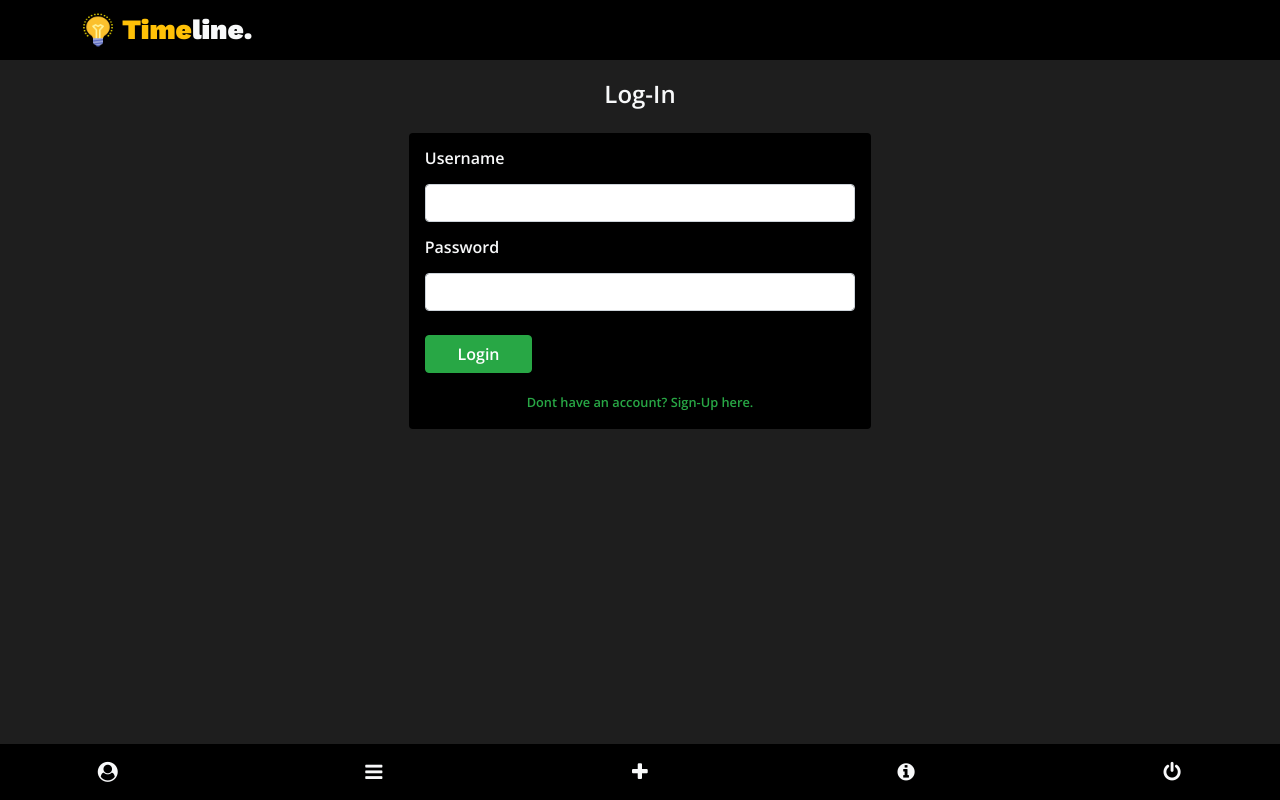
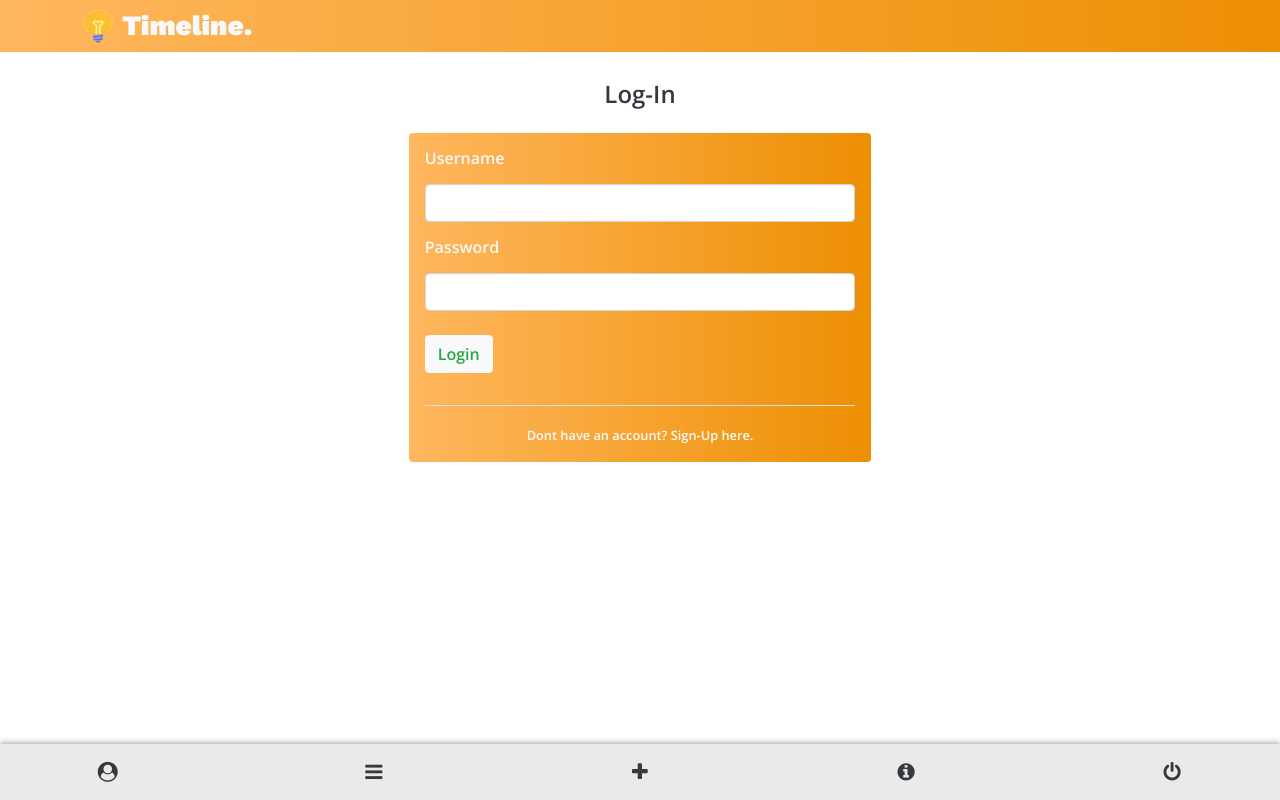
Before and after one commit to karandas777/timeline, a React (Create React App) app: page / in a window 1280 px wide. Built offline with nearby package versions, Linux system fonts and the light colour scheme.

Commit message:
changed ui

```diff
--- a/src/action/post.action.js
+++ b/src/action/post.action.js
@@ -34,3 +34,15 @@ export const funGetAllPosts = () => (dispatch) => {
       console.log(err);
     });
 };
+
+export const funGetSortedPosts = (data) => (dispatch) => {
+  const method = "/sort-post";
+  const query = data;
+  axios.post(APIURL + method,{query:query})
+  .then((res)=>{
+    console.log(res.data.message);
+  })
+  .catch((err)=>{
+    console.log(err);
+  })
+}
--- a/src/action/types.js
+++ b/src/action/types.js
@@ -1,4 +1,5 @@
 export const ADD_POST = "ADD_POST";
 export const GET_ALL_POST = "GET_ALL_POST";
+export const GET_SORTED_POST = "GET_SORTED_POST";
 
 export const APIURL = "https://timelineserver.herokuapp.com/api";
--- a/src/component/Footer.js
+++ b/src/component/Footer.js
@@ -10,21 +10,21 @@ export default class Footer extends Component {
 
   render() {
     return (
-      <div className="container-fluid px-1 fixed-bottom w-100 bg-black">
+      <div className="container-fluid px-1 fixed-bottom w-100 foot">
         <div className="container d-flex justify-content-between px-2 py-1">
-          <Link className="btn btn-lg text-light" to="/user">
+          <Link className="btn btn-lg text-dark" to="/user">
             <i className="fa fa-fw fa-user-circle"></i>
           </Link>
-          <Link className="btn btn-lg text-light" to="/messages">
+          <Link className="btn btn-lg text-dark" to="/messages">
             <i className="fa fa-fw fa-bars"></i>
           </Link>
-          <Link className="btn btn-lg text-light" to="/new-message">
+          <Link className="btn btn-lg text-dark" to="/new-message">
             <i className="fa fa-fw fa-plus"></i>
           </Link>
-          <Link className="btn btn-lg text-light" to="/info">
+          <Link className="btn btn-lg text-dark" to="/info">
             <i className="fa fa-fw fa-info-circle"></i>
           </Link>
-          <Link className="btn btn-lg text-light" to="/" onClick={this.funLogOut}>
+          <Link className="btn btn-lg text-dark" to="/" onClick={this.funLogOut}>
             <i className="fa fa-fw fa-power-off"></i>
           </Link>
         </div>
--- a/src/component/Header.js
+++ b/src/component/Header.js
@@ -31,12 +31,11 @@ export default class Header extends Component {
 
   render() {
     return (
-      <div className="container-fluid top-bar fixed-top w-100 px-1">
-        <div className="container p-2">
+      <div className="container-fluid bg-grad fixed-top w-100 px-1">
+        <div className="container px-2 py-1">
           <div className="nav-logo text-light h3 mb-0 mt-1">
             <img className="nav-icon pb-1 mr-1" src={require('../assets/logo.png')} alt="logo" />
-            <span className="text-warning">Time</span>
-            line.
+            <span className="mb-0">Timeline.</span>
           </div>
         </div>
       </div>
--- a/src/component/Home.js
+++ b/src/component/Home.js
@@ -65,7 +65,7 @@ export default class Home extends Component {
         return (
             <div className="container py-3">
                <PageTitle title="Log-In" />
-                <div className="form-group bg-black rounded mt-4 col-md-5 mx-auto p-3">
+                <div className="form-group bg-grad rounded mt-4 col-md-5 mx-auto p-3">
                     <div className="text-light h6 mb-3">Username</div>
                     <input className="form-control my-3" type="text" name="username" value={this.state.username} onChange={this.funSetState}/>
                     <div className="text-light h6 mb-3">Password</div>
@@ -77,9 +77,10 @@ export default class Home extends Component {
                             </div>
                         )}
 
-                    <button className="btn btn-success w-25 mt-2 mb-3" onClick={this.funValidator}>Login</button>
+                    <button className="btn btn-light text-success mt-2 mb-3" onClick={this.funValidator}>Login</button>
+                    <hr className="w-100 bg-light"/>
                     <div className="text-center">
-                    <Link to="/signup" className="text-decoration-none small text-success">
+                    <Link to="/signup" className="text-decoration-none small text-light">
                         Dont have an account? Sign-Up here.
                     </Link>
                     </div>
--- a/src/component/Messages.js
+++ b/src/component/Messages.js
@@ -19,8 +19,12 @@ class Messages extends Component {
         return (
             <div className="container py-3">
                 <PageTitle title="Latest Posts" />
+                        <div className="row m-0">
+                        <div className="col-md-4 p-0">
 
-                <div className="pb-3 px-0 my-4">
+                        </div>
+                        <div className="col-md-8 p-0">
+                        <div className="pb-3 px-0 my-4">
                 {this.props.allPosts.length === 0 ? (<Loading/>) : null}
                     {
                         this.props.allPosts.map((post)=>(
@@ -28,6 +32,9 @@ class Messages extends Component {
                         ))
                     }
                 </div>
+                        </div>
+                        </div>
+
             </div>
         )
     }
--- a/src/component/NewMessage.js
+++ b/src/component/NewMessage.js
@@ -80,7 +80,7 @@ class NewMessage extends Component {
     return (
       <div className="container rounded py-3">
         <PageTitle title="Create new Message" />
-        <div className="form-group bg-black text-light rounded my-3 col-md-6 mx-auto p-3">
+        <div className="form-group bg-grad text-light rounded my-3 col-md-6 mx-auto p-3">
           <div className="my-3 h6">Title</div>
           <input
             type="text"
--- a/src/component/PageTitle.js
+++ b/src/component/PageTitle.js
@@ -3,7 +3,7 @@ import React, { Component } from 'react'
 export default class PageTitle extends Component {
     render() {
         return (
-            <div className="h4 text-light text-center my-3">{this.props.title}</div>
+            <div className="h4 text-dark text-center my-3">{this.props.title}</div>
         )
     }
 }
--- a/src/component/PostCard.js
+++ b/src/component/PostCard.js
@@ -8,19 +8,19 @@ export default class PostCard extends Component {
     const imgUrl = "https://robohash.org/"+post.post_title+".png"
 
     return (
-      <div className="card bg-black text-light mb-3 py-3 px-1">
-        <div className="card-header small"><img src={imgUrl} alt={post.username} className="post-img bg-dark p-0 mb-1 mr-2"/>{post.username}</div>
+      <div className="card bg-light border border-light text-dark mb-3">
+        <div className="card-header pt-3"><img src={imgUrl} alt={post.username} className="post-img bg-dark p-0 mb-1 mr-2"/>{post.username}</div>
         <div className="card-body">
             <h4 className="card-title mb-3">
               {post.post_title}
             </h4>
 
-            <h6 className="text-warning small">{post.post_cat}</h6>
+            <h6 className="small text-primary">{post.post_cat}</h6>
             <p className="card-text">
                 {post.post_body}
             </p>
         </div>
-        <div className="card-footer small text-warning text-right"><i className="fa fa-clock-o"></i> {convDate}</div>
+        <div className="card-footer bg-grad text-light small py-1 text-right"><i className="fa fa-clock-o"></i> {convDate}</div>
       </div>
     );
   }
--- a/src/component/SignUp.js
+++ b/src/component/SignUp.js
@@ -52,7 +52,7 @@ export default class SignUp extends Component {
         return (
             <div className="container py-3">
                <PageTitle title="Sign-Up" />
-                <div className="form-group bg-black rounded mt-4 col-md-5 mx-auto p-3">
+                <div className="form-group bg-grad rounded mt-4 col-md-5 mx-auto p-3">
                     <div className="text-light h6 mb-3">Username</div>
                     <input className="form-control my-3" type="text" name="username" value={this.state.username} onChange={this.funSetState}/>
                     <div className="text-light h6 mb-3">Password</div>
@@ -64,9 +64,10 @@ export default class SignUp extends Component {
                             </div>
                         )}
 
-                    <button className="btn btn-warning w-25 mt-2 mb-3" onClick={this.funValidator}>Sign-In</button>
+                    <button className="btn btn-light text-success mt-2 mb-3" onClick={this.funValidator}>Sign-In</button>
+                    <hr className="w-100 bg-light"/>
                     <div className="text-center">
-                    <Link to="/" className="text-decoration-none small text-warning">
+                    <Link to="/" className="text-decoration-none small text-light">
                         Already have an account? Log-In here.
                     </Link>
                     </div>
--- a/src/component/User.js
+++ b/src/component/User.js
@@ -1,7 +1,19 @@
 import React, { Component } from "react";
 import PageTitle from './PageTitle';
+import {connect} from 'react-redux';
+import {funGetSortedPosts} from '../action/post.action';
 
-export default class User extends Component {
+class User extends Component {
+
+  componentDidMount(){
+    this.getMyPosts();
+  }
+
+  getMyPosts=()=>{
+    const name = localStorage.getItem('username');
+    this.props.funGetSortedPosts({username:name});
+  }
+
   render() {
     const name = localStorage.getItem('username');
     const imgUrl = "https://robohash.org/"+name+".png";
@@ -9,7 +21,7 @@ export default class User extends Component {
     return (
       <div className="container py-3">
         <PageTitle title="User Profile" />
-        <div className="my-3 display-4 text-light">
+        <div className="my-3 display-4">
             <img src={imgUrl} alt="userprofile" className="bg-dark userprofile rounded-pill mb-2 mr-3" />
             {name}
             <br/>
@@ -22,3 +34,6 @@ export default class User extends Component {
     );
   }
 }
+
+
+export default connect(null,{funGetSortedPosts})(User);
--- a/src/index.css
+++ b/src/index.css
@@ -4,7 +4,6 @@
 
 body {
   margin: 0;
-  background-color: #1e1e1e;
   font-family: 'Open Sans', sans-serif;
   user-select: none;
 }
@@ -12,15 +11,15 @@ body {
 /* general */
 
 .loading{
-  height: 300px;
-  width: auto;
+  height: 250px;
+  width: 350px;
   border-radius: 20px;
 }
 
 /* navbar styling */
 
-.top-bar{
-  background-color: black;
+.bg-grad{
+  background: linear-gradient(to right, #ffb75e, #ed8f03);
 }
 
 .bg-black{
@@ -34,6 +33,11 @@ body {
 .nav-icon{
   height: 40px;
   width: 40px;
+}
+
+.foot{
+  background-color: #eaeae8;
+  box-shadow: 0px -2px 5px #929292a8;
 }
 
 /* all posts page */
@@ -50,8 +54,8 @@ body {
 }
 
 .post-img{
-  height: 40px;
-  width: 40px;
+  height: 35px;
+  width: 35px;
   border-radius: 50%;
 }
 
```
